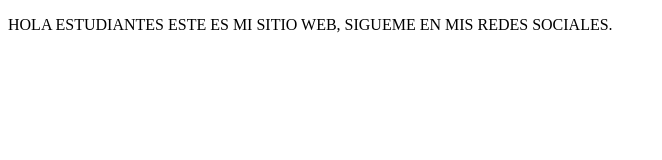
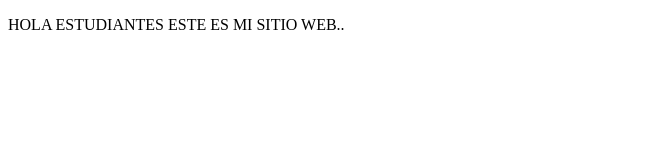
Before and after one commit to ErlynPino/proyectoDemoCursoPrework, a plain HTML site: page index.html in a window 1280 px wide. Shown: the whole page, without its empty margins (0-662 px from the left). Drawn offline with Linux system fonts and the light colour scheme.

```diff
--- a/index.html
+++ b/index.html
@@ -9,7 +9,7 @@
 
 <body>
   <P>
-    HOLA ESTUDIANTES ESTE ES MI SITIO WEB, SIGUEME EN MIS REDES SOCIALES.
+    HOLA ESTUDIANTES ESTE ES MI SITIO WEB..
   </P>
 </body>
 
```
